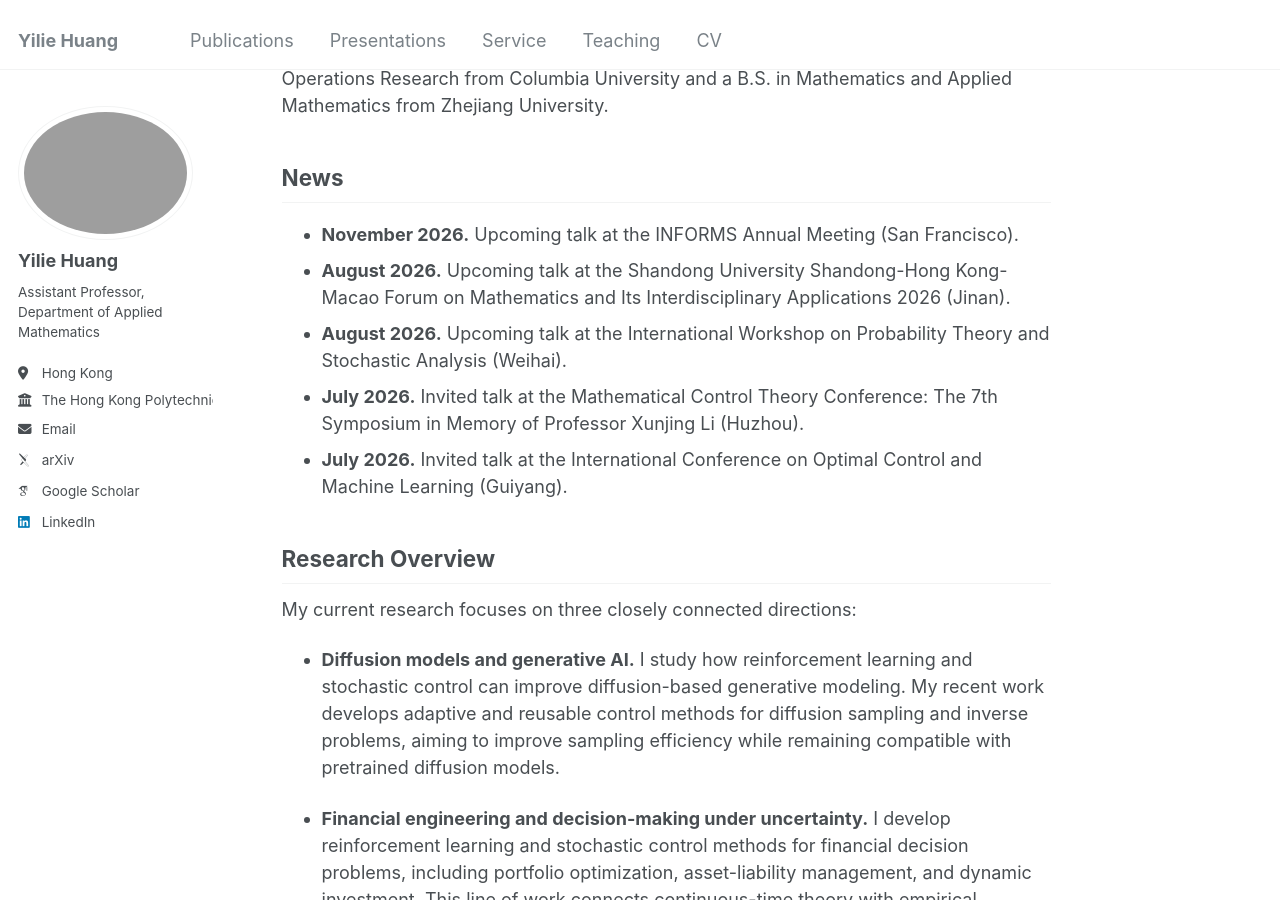
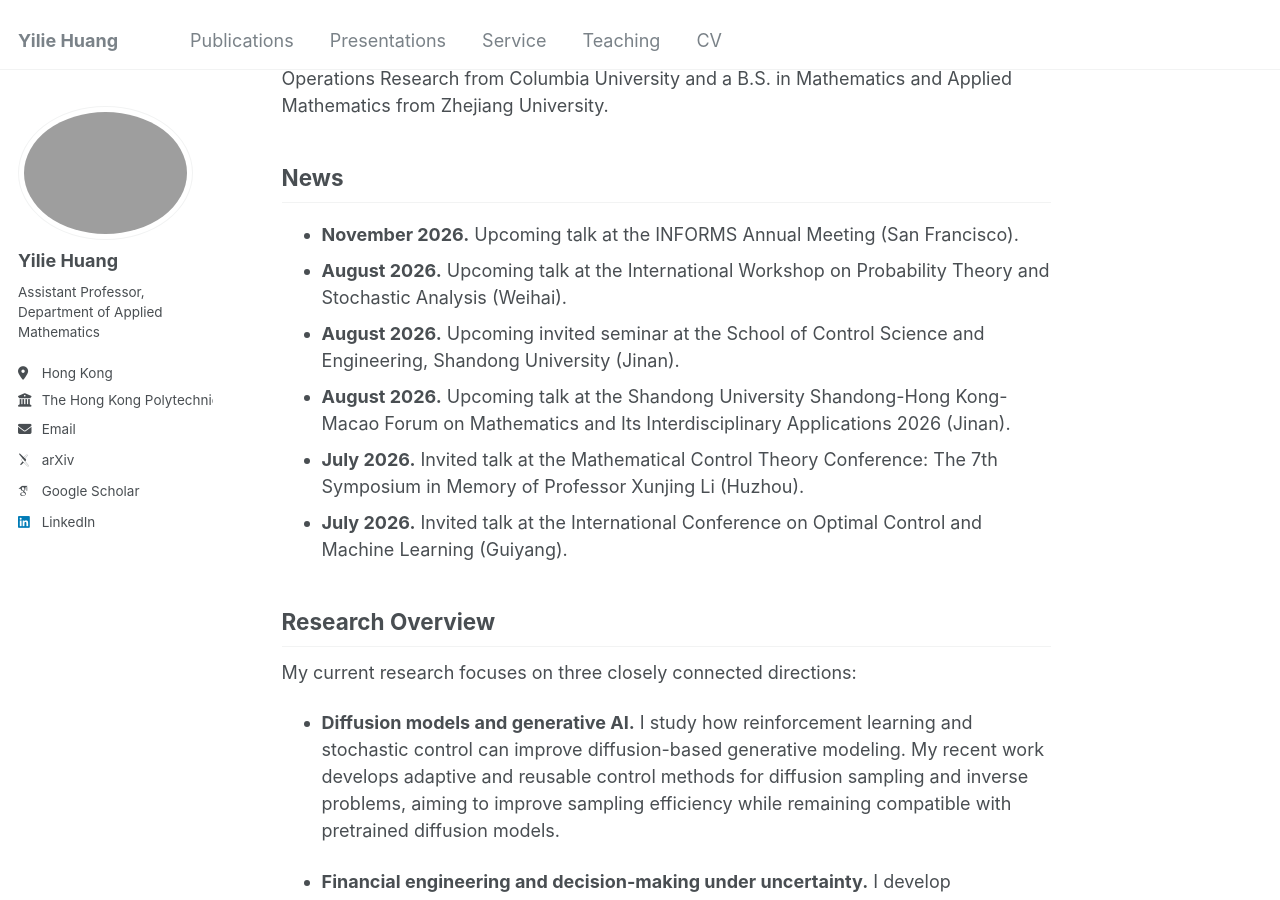
Before and after one commit to yiliehuang/yiliehuang.github.io, a Jekyll site: the page built from _pages/about.md, in a window 1280 px wide and 900 px high, scrolled down 373 px. Built offline with Jekyll 4.4.1, drawn with Linux system fonts in a browser that asks for light colours; some web fonts are replaced.

Commit message:
Update CV research support and talks

```diff
--- a/_pages/about.md
+++ b/_pages/about.md
@@ -16,8 +16,9 @@ I received my Ph.D. in Industrial Engineering and Operations Research from Colum
 ## News
 
 - **November 2026.** Upcoming talk at the INFORMS Annual Meeting (San Francisco).
+- **August 2026.** Upcoming talk at the International Workshop on Probability Theory and Stochastic Analysis (Weihai).
+- **August 2026.** Upcoming invited seminar at the School of Control Science and Engineering, Shandong University (Jinan).
 - **August 2026.** Upcoming talk at the Shandong University Shandong-Hong Kong-Macao Forum on Mathematics and Its Interdisciplinary Applications 2026 (Jinan).
-- **August 2026.** Upcoming talk at the International Workshop on Probability Theory and Stochastic Analysis (Weihai).
 - **July 2026.** Invited talk at the Mathematical Control Theory Conference: The 7th Symposium in Memory of Professor Xunjing Li (Huzhou).
 - **July 2026.** Invited talk at the International Conference on Optimal Control and Machine Learning (Guiyang).
 
```
Also changed, not shown: _talks/talks.md (+2 -1 lines), 2 other files.
